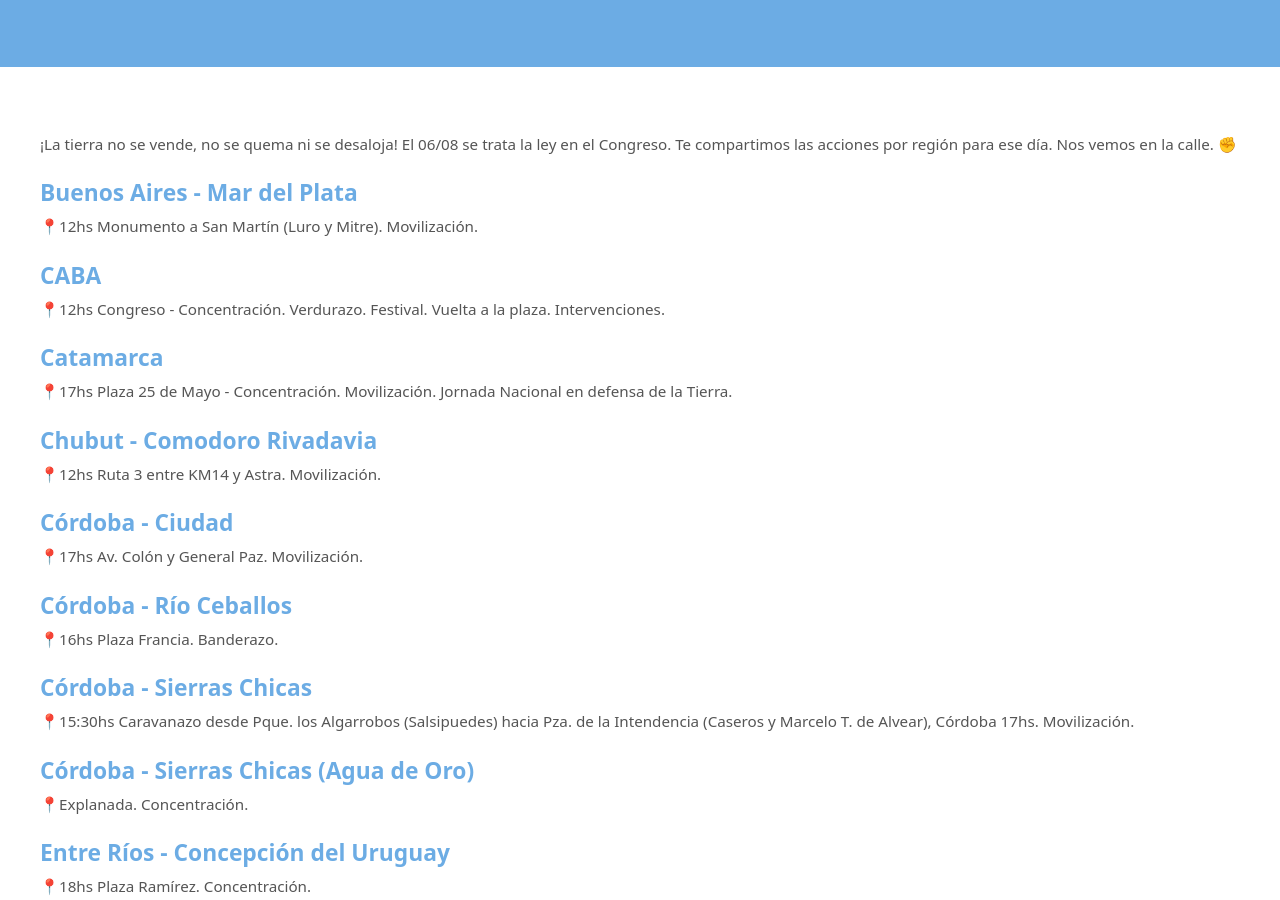
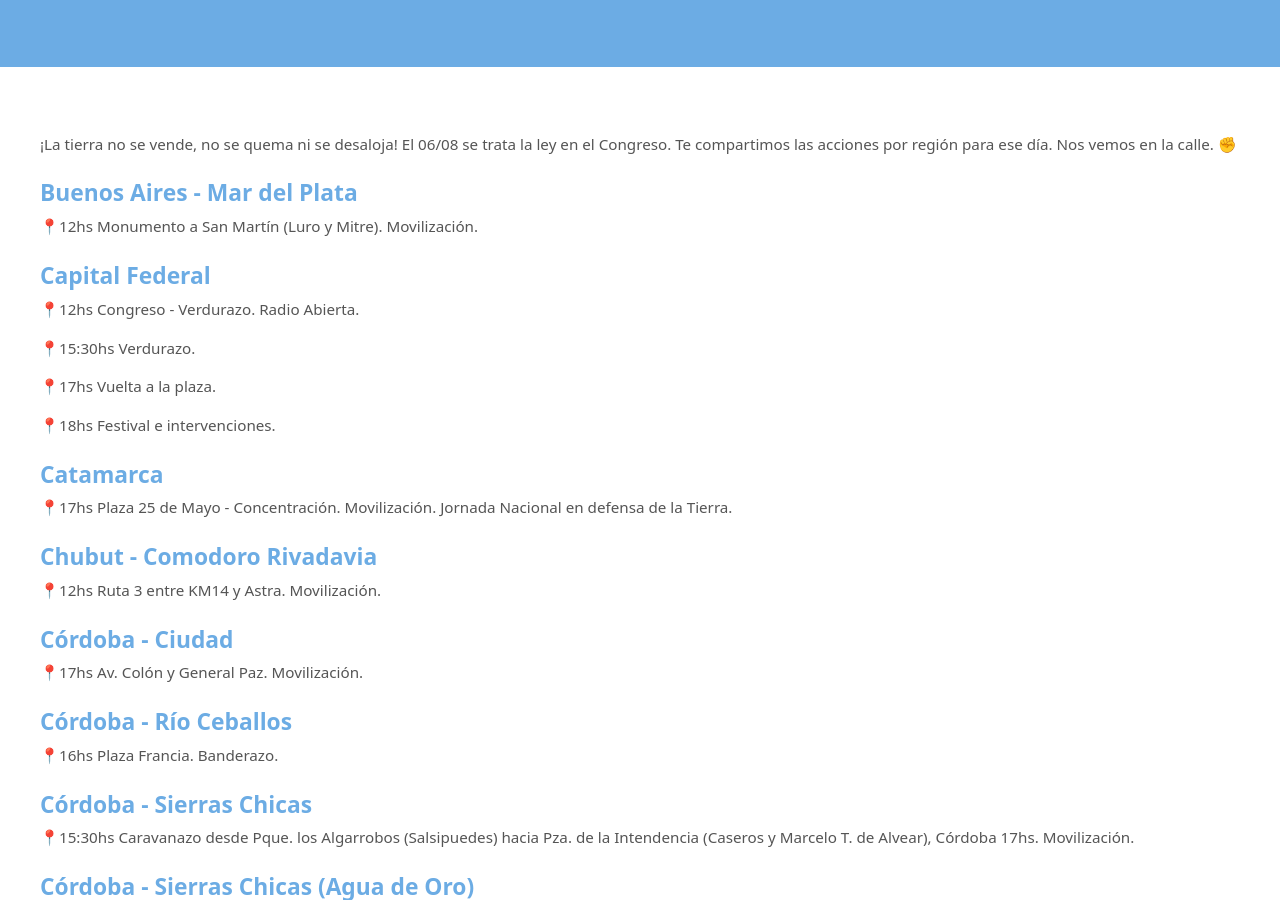
Before and after one commit to LaCamisetaOrg/LaCamisetaOrg.github.io, a Jekyll site: the page built from _actions/acciones68.md, in a window 1280 px wide and 900 px high, scrolled down 861 px. Built offline with Jekyll 4.4.1, drawn with Linux system fonts in a browser that asks for light colours; some of the changed text lies outside the part shown.

Commit message:
Add files via upload

```diff
--- a/_actions/acciones68.md
+++ b/_actions/acciones68.md
@@ -4,7 +4,7 @@ title: "Acciones del 06/08, el día que se trata la ley"
 description: "Acciones del 06/08"
 image:
   - src: /assets/images/tierra_20260725al20260808/flyer_3_b.jpeg
-    alt: "Afiche del 6/8 en el Congreso Nacional. Foto del edificio del Congreso con el texto: Defendamos el Territorio, ahora afuera de la cancha. 06/08 en Congreso desde las 12hs. Verdurazo, Festival, Vuelta a la plaza, Intervenciones. La tierra no se vende, no se quema, ni se desaloja."
+    alt: "Afiche del 6/8 en el Congreso Nacional. Defendamos el Territorio, ahora afuera de la cancha. Cronograma: 12hs Verdurazo y Radio Abierta, 15:30hs Verdurazo, 17hs Vuelta a la plaza, 18hs Festival. La tierra no se vende, no se quema, ni se desaloja."
   - src: /assets/images/tierra_20260725al20260808/6_concentracion_catamarca.jpeg
     alt: "Afiche de la Jornada Nacional en Defensa de la Tierra en Catamarca el 6/8. Concentración 17hs en Plaza 25 de Mayo. Incluye marcha, números artísticos, espacio niñeces y radio abierta. No a la ley de extranjerización. La tierra no se vende, no se quema, ni se desaloja, se defiende."
   - src: /assets/images/tierra_20260725al20260808/junin_acciones.jpeg
@@ -15,6 +15,8 @@ image:
     alt: "Afiche del 6/8 en Concepción del Uruguay. Concentración 18hs en Plaza Ramírez. No a la ley de inviolabilidad de la propiedad privada. La tierra no se vende, no se quema, ni se desaloja."
   - src: /assets/images/acciones68parana.jpeg
     alt: "Afiche del 6/8 en Paraná. Volanteada 12hs en la peatonal (traé tu bandera), marcha 15hs desde Plaza de Mayo, concentración 16hs en Casa de Gobierno hasta voltear la ley. Manos alzando banderas argentina, mapuche, de Malvinas, palestina, Pueblo-Nación Charrúa y wiphala. La tierra no se vende, no se quema, ni se desaloja."
+  - src: /assets/images/tierra_20260725al20260808/santafe68.jpeg
+    alt: "Afiche de la Jornada Nacional en Santa Fe el 6/8. Bv. y Vittori (Explanada Molino). 16hs Carteleada, 17hs Acto Central, 19hs Banderazo. Nos ponemos la camiseta: La Argentina no se vende. Organiza Multisectorial Santa Fe en Defensa de la Soberanía."
 ---
 
 ¡La tierra no se vende, no se quema ni se desaloja! El 06/08 se trata la ley en el Congreso. Te compartimos las acciones por región para ese día. Nos vemos en la calle. ✊
@@ -23,9 +25,15 @@ image:
 
 📍12hs Monumento a San Martín (Luro y Mitre). Movilización.
 
-## CABA
+## Capital Federal
 
-📍12hs Congreso - Concentración. Verdurazo. Festival. Vuelta a la plaza. Intervenciones.
+📍12hs Congreso - Verdurazo. Radio Abierta.
+
+📍15:30hs Verdurazo.
+
+📍17hs Vuelta a la plaza.
+
+📍18hs Festival e intervenciones.
 
 ## Catamarca
 
@@ -108,6 +116,14 @@ image:
 
 📍17hs Plaza 9 de Julio - Nos encontramos para marchar a la Legislatura, honrar a la Pacha y frenar este proyecto de ley.
 
+## Santa Fe - Ciudad
+
+📍16hs Bv. y Vittori (Explanada Molino) - Carteleada.
+
+📍17hs Acto Central.
+
+📍19hs Banderazo.
+
 ## Santa Fe - Rosario
 
 📍11hs Plaza San Martín (PSM). Concentración.
--- a/_layouts/action.html
+++ b/_layouts/action.html
@@ -79,7 +79,7 @@
       <div class="action-page__inner {% if page.image %}action-page__inner--with-image{% endif %}">
         {% if page.image %}
         <div class="action-page__image-wrap">
-          <img src="{{ page.image | relative_url }}" alt="{{ page.title }}" loading="lazy">
+          <img src="{{ page.image | relative_url }}" alt="{{ page.image_alt | default: page.title }}" loading="lazy">
         </div>
         {% endif %}
         <div class="action-page__body">
```
Also changed, not shown: _actions/conicetaudiencia20260810.md (added, +23 -0 lines), _causes/ciencia.md (+5 -1 lines).
